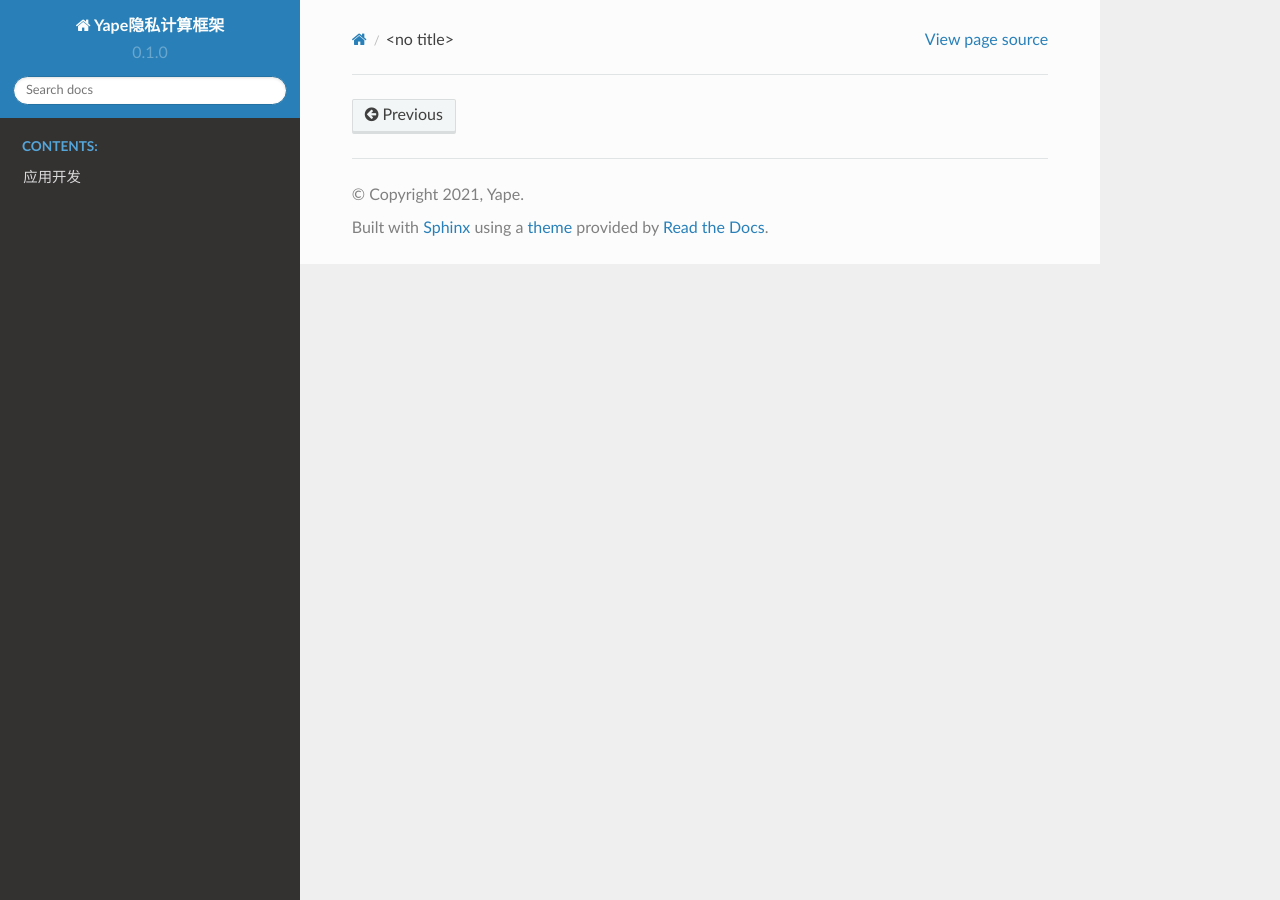
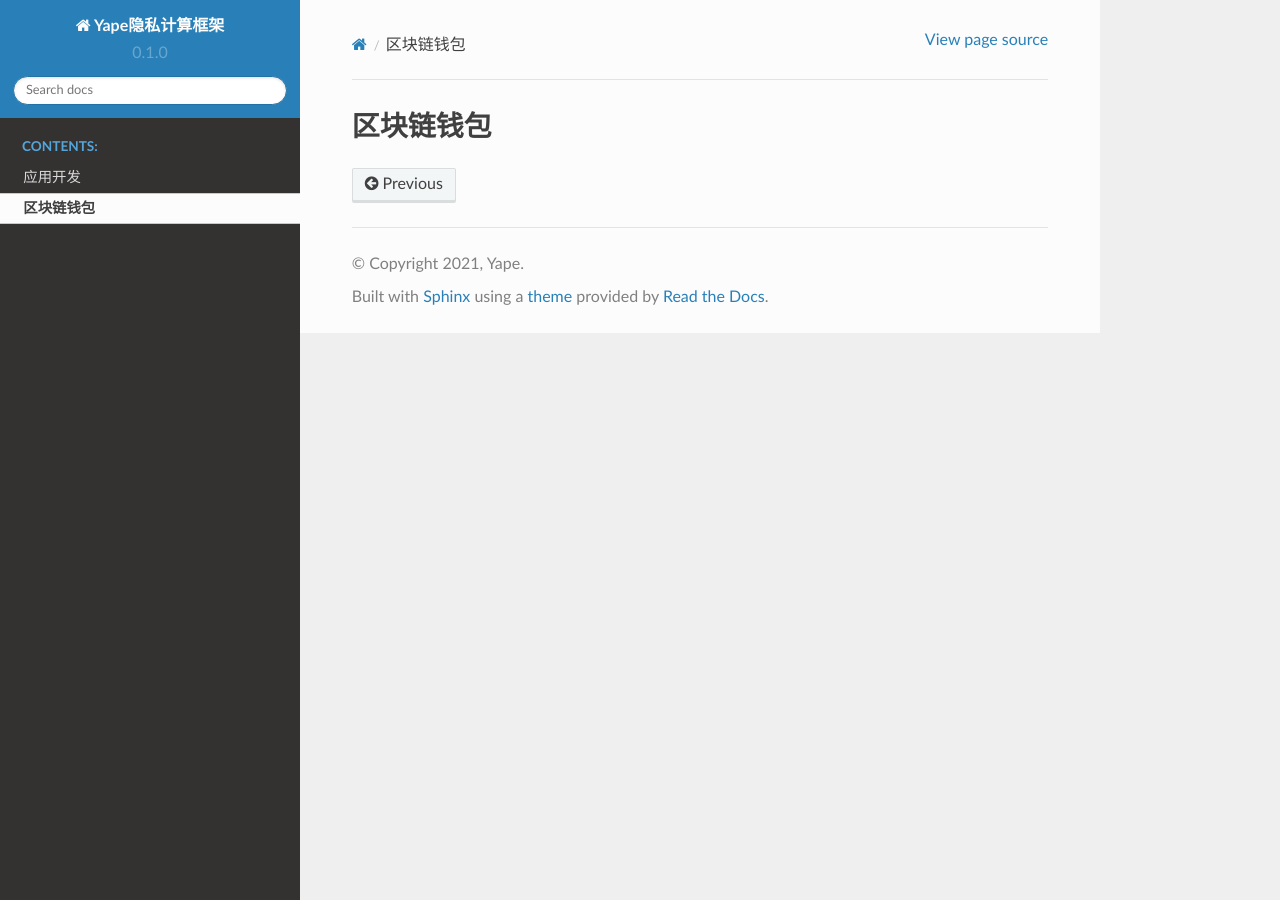
Before and after one commit to boyanet/yape-docs, a Sphinx documentation site: the page built from docs/source/blockchain_wallet/index.rst, in a window 1280 px wide. Built offline with Sphinx 7.4.7 and the Read the Docs theme 2.0.0, drawn with Linux system fonts in a browser that asks for light colours; pages that are not in the unit, such as notebooks, are missing from menus.

Commit message:
Update index.rst

```diff
--- a/docs/source/blockchain_wallet/index.rst
+++ b/docs/source/blockchain_wallet/index.rst
@@ -1,3 +1,6 @@
+区块链钱包
+===================================
+
 .. toctree::
    :maxdepth: 2
 
```
